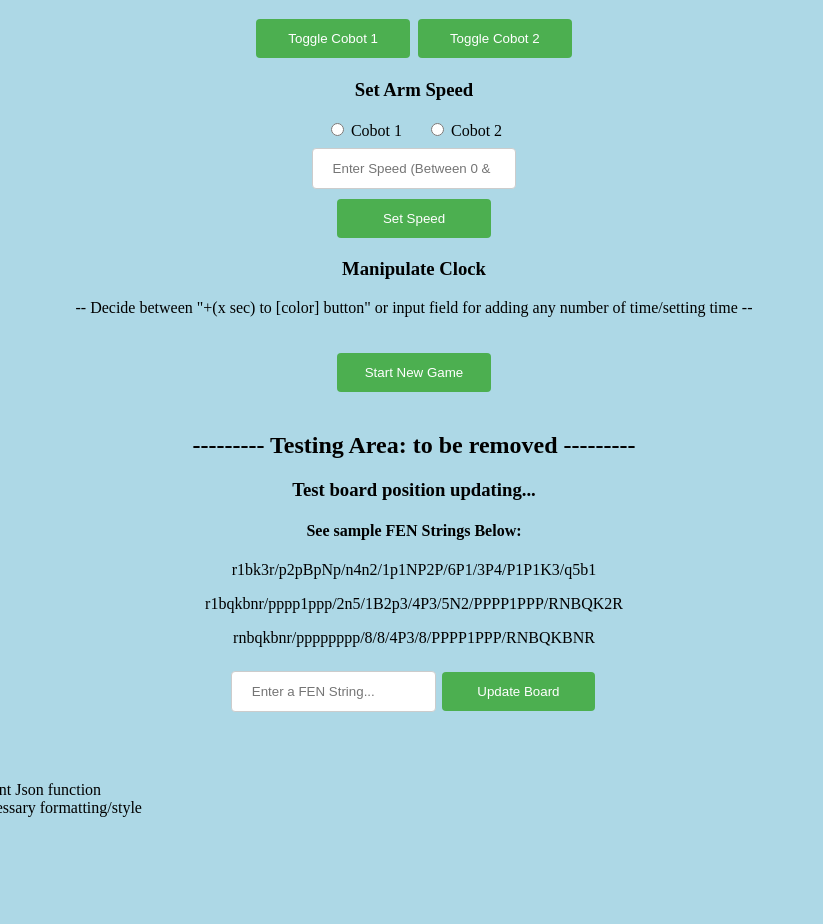
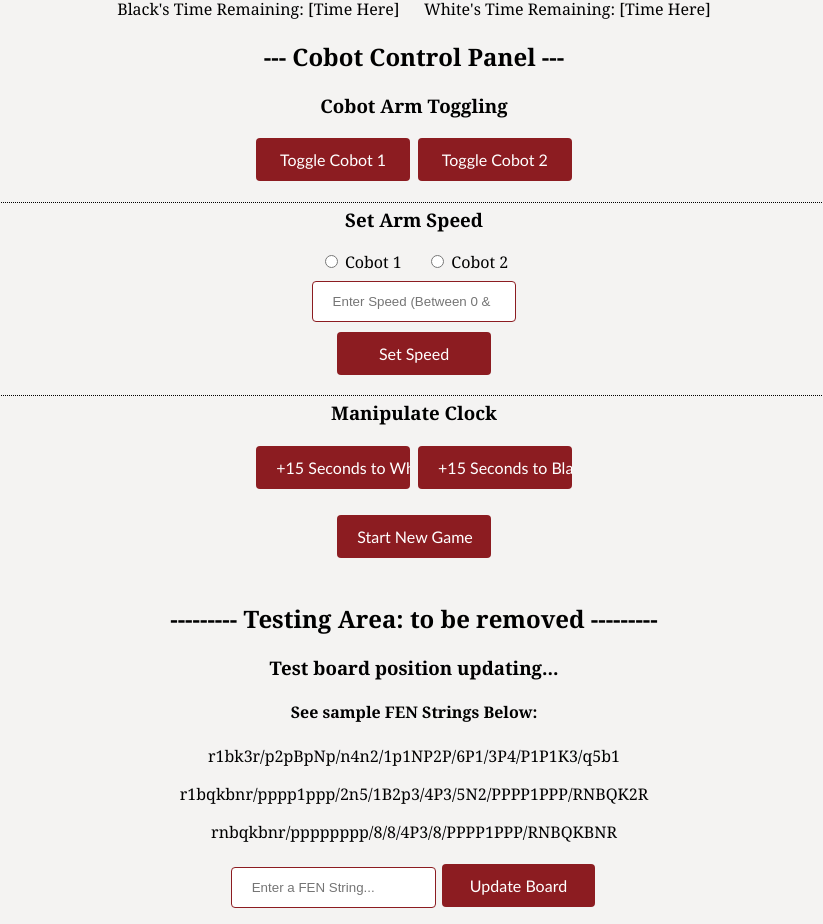
Before and after one commit to JRodriguez2134/CoBot-Dashboard, a plain HTML site: page index.html in a window 1280 px wide. Shown: the part 603-1527 px from the top of the page, without its empty margins (226-1049 px from the left). Before the commit the page ends 1436 px from the top, so only its background shows below. Drawn offline with nearby package versions, Linux system fonts and the light colour scheme.

Commit message:
Time Functionality/Styling

```diff
--- a/index.html
+++ b/index.html
@@ -10,7 +10,8 @@
 	</head>
 
 	<body>
-		<h1>Welcome to the FIT Cobot Dashboard!</h1>
+		<h1>Welcome to the Florida Tech Cobot Dashboard!</h1>
+		<h2>Current Game Information</h2>
 		<div id="myBoard" style="width: 400px">
 			<script type="text/javascript">
 				var board1 = Chessboard('myBoard', 'start');
@@ -18,22 +19,27 @@
 		</div>
 
 		<div id="cobotState">
-			<h3>Cobot States</h3>
-			<span>Cobot 1: <span id="state1">[Cobot State here]</span></span>
+			<br/>
+			<span>Cobot 1 State: <span id="state1">[Cobot State here]</span></span>
 			&emsp;
-			<span>Cobot 2: <span id="state2">[Cobot State here]</span></span>
+			<span>Cobot 2 State: <span id="state2">[Cobot State here]</span></span>
+			<br/><br/>
+			<span>Black's Time Remaining: <span id="state1">[Time Here]</span></span>
+			&emsp;
+			<span>White's Time Remaining: <span id="state2">[Time Here]</span></span>
 		</div>
 
 		<!-- Begin Control Panel Area -->
 		<div id="controlPanel">
 			<h2> --- Cobot Control Panel --- </h2>
 			<!-- Cobot Toggling -->
+			<h3>Cobot Arm Toggling</h3>
 			<input type="button" value="Toggle Cobot 1" onclick="toggleBot(1)">
 			<input type="button" value="Toggle Cobot 2" onclick="toggleBot(2)">
 			<br/>
 
 			<!-- Set Speed -->
-			<h3>Set Arm Speed</h3>
+			<h3 style="border-top: 1px dotted; padding-top: 4px;">Set Arm Speed</h3>
 			<form name="setSpeed" method="GET">
 				<input type="radio" id="cobot1" name="botSelect" value="1">
   				<label for="cobot1">Cobot 1</label>
@@ -46,9 +52,10 @@
 				<input type="button" name="button" id ="speedButton" value="Set Speed" onclick="updateSpeed(this.form)">
 			</form>
 
-			<h3>Manipulate Clock</h3>
-			<p> -- Decide between "+(x sec) to [color] button" or input field for adding any number of time/setting time --</p>
-			<br/>
+			<h3 style="border-top: 1px dotted; padding-top: 4px;">Manipulate Clock</h3>
+			<input type="button" value="+15 Seconds to White" onclick="alert('Adding 15 Seconds to Black')">
+			<input type="button" value="+15 Seconds to Black" onclick="alert('Adding 15 Seconds to White')">
+			<br/><br/>
 			<input type="button" value="Start New Game" onclick="newGame()">
 		</div>
 		<!-- End Control Panel -->
@@ -67,14 +74,6 @@
 			<input type="text" name="fenString" id="fenString" placeholder="Enter a FEN String...">
 			<input type="button" name="button" value="Update Board" onclick="updateBoard(this.form)">
 		</form>
-
-		<div style="text-align: left;">
-			<h4>To-Do List:</h4>
-			<ul>
-				<li>Implement Json function</li>
-				<li>Add necessary formatting/style</li>
-			</ul>
-		</div>
 
 		<!-- End Test Area -->
 
--- a/style/dashboardStyle.css
+++ b/style/dashboardStyle.css
@@ -1,5 +1,6 @@
 body{
-	background-color: #add8e6;
+  font-family: Georgia;
+	background-color: #f4f3f2;
   width: 80%;
   margin-left: auto;
   margin-right: auto;
@@ -15,14 +16,16 @@ input[type=text], select {
   padding: 12px 20px;
   margin: 8px 0;
   display: inline-block;
-  border: 1px solid #ccc;
+  border: 1px solid #8c1c21;
   border-radius: 4px;
   box-sizing: border-box;
 }
 
 input[type=button] {
+  font-family: 'Trebuchet MS';
+  font-size: medium;
   width: 15%;
-  background-color: #4CAF50;
+  background-color: #8c1c21;
   color: white;
   padding: 12px 20px;
   margin: 2px;
```
